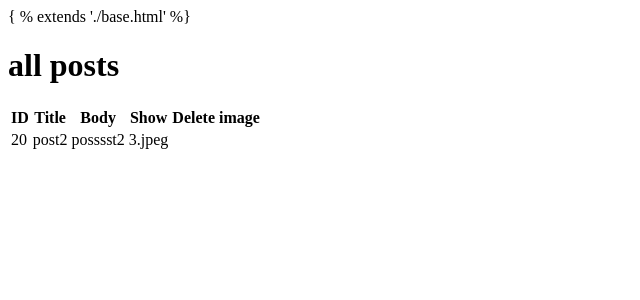
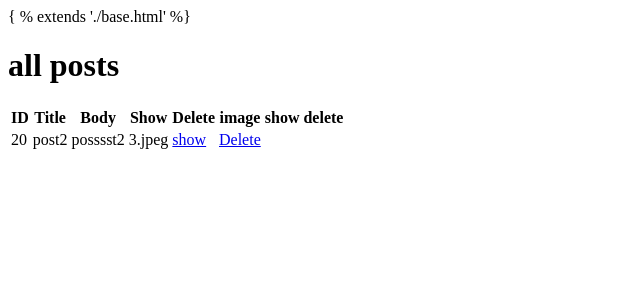
Before and after one commit to eman183/FLASK-MVT, a Flask app: page /posts in a window 1280 px wide. Shown: the top 300 px of the page, without its empty margins (0-640 px from the left). Run offline with Flask 3, Linux system fonts and the light colour scheme.

Commit message:
add urls and show,delete

```diff
--- a/task/models.py
+++ b/task/models.py
@@ -1,5 +1,4 @@
 from flask_sqlalchemy import SQLAlchemy
-
 db=SQLAlchemy()
 
 
@@ -21,8 +20,13 @@ class Post(db.Model):
          return cls.query.all()
 
 
+     @classmethod
+     def get_specific_object(cls, id):
+        return  cls.query.get_or_404(id)
 
 
-     @classmethod
-     def show_post(cls,id):
-       return cls.query.get_or_404(id)
+
+     def delete_post(self):
+          db.session.delete(self)
+          db.session.commit()
+          return True
--- a/task/posts/__init__.py
+++ b/task/posts/__init__.py
@@ -0,0 +1,2 @@
+from task.posts import postblueprint
+from task.posts import views
--- /dev/null
+++ b/task/posts/postblueprint.py
@@ -0,0 +1,3 @@
+from flask import Blueprint
+
+post_blueprint=Blueprint('posts',__name__,url_prefix='/posts')
--- a/task/posts/views.py
+++ b/task/posts/views.py
@@ -1,5 +1,23 @@
 from task.models import Post
-from flask import render_template
+from flask import render_template,redirect,url_for
+from task.posts.postblueprint import post_blueprint
+
+
+@post_blueprint.route("",endpoint='posts_get')
 def get_posts():
     posts=Post.get_all_posts()
     return render_template("posts/post.html",posts=posts)
+
+
+
+@post_blueprint.route("/<int:id>",endpoint='post_show')
+def show_post(id):
+     post=Post.get_specific_object(id)
+     return render_template("posts/show.html",post=post)
+
+@post_blueprint.route("/<int:id>/delete",endpoint='post_delete')
+def delete_post(id):
+     post=Post.get_specific_object(id)
+     post.delete_post()
+     url=url_for('posts.posts_get')
+     return redirect(url)
--- a/task/templates/posts/post.html
+++ b/task/templates/posts/post.html
@@ -11,6 +11,8 @@
         <th>Show</th>
         <th> Delete</th>
         <th>image</th>
+        <th>show</th>
+        <th>delete</th>
 
     </tr>
 {% for post in posts %}
@@ -19,6 +21,11 @@
     <td>{{post['title']}}</td>
     <td>{{post['body']}}</td>
     <td>{{post['image']}}</td>
+
+</td>
+<td><a href="{{url_for('posts.post_show',id=post.id)}}" class="btn btn-info">show</a></td>
+<td><a href="{{url_for('posts.post_delete',id=post.id)}}" class="btn btn-danger">Delete</a></td>
+
 
 
 
```
Also changed, not shown: task/__init__.py (+6 -2 lines), task/templates/posts/show.html (added, +14 -0 lines), instance/project.db.
